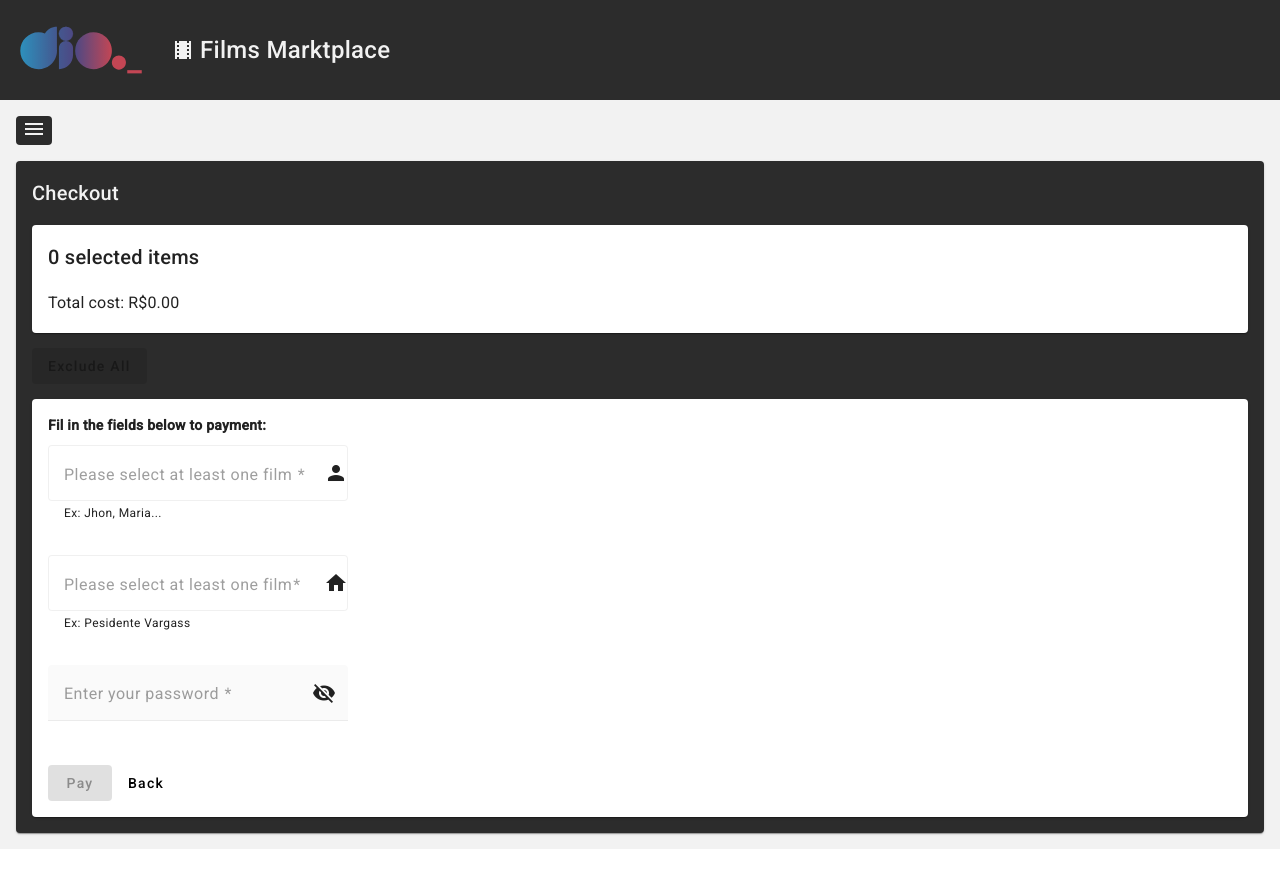
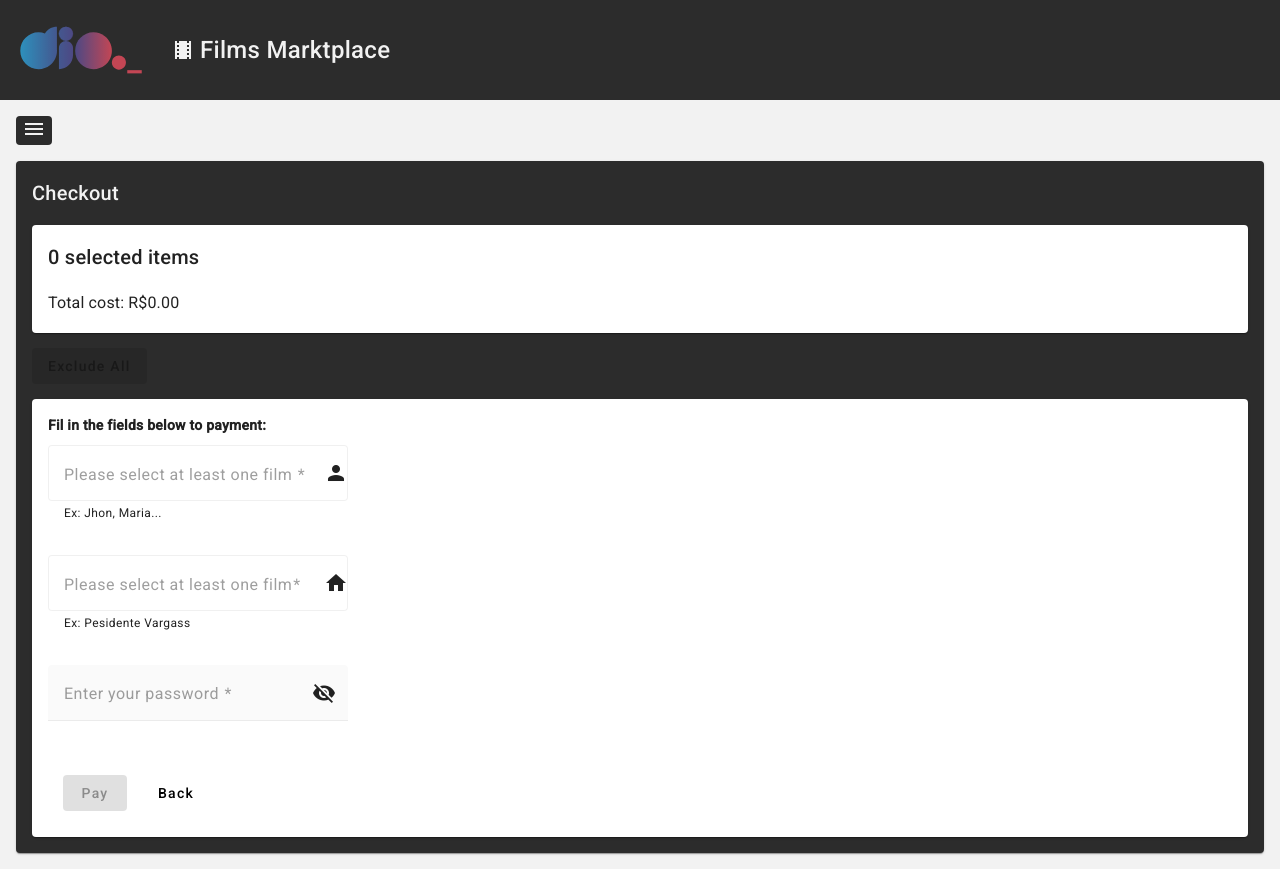
Before and after one commit to Augusto9237/marketplace-films, an Angular app in the folder angular-marketplace/: page /checkout in a window 1280 px wide. Built offline with nearby package versions, Linux system fonts and the light colour scheme.

Commit message:
feat: add showmessage payment

```diff
--- a/angular-marketplace/src/app/components/template/footer/footer.component.html
+++ b/angular-marketplace/src/app/components/template/footer/footer.component.html
@@ -1,6 +1,6 @@
 <mat-toolbar class="footer mat-elevation-z4">
 <span class="middle">
-  Developer with
+  Developed with
   <i class="material-icons">favorite</i>
   by
   <a href="https://github.com/Augusto9237" target="_blank">Augusto Sousa</a>
--- a/angular-marketplace/src/app/views/checkout/checkout.component.css
+++ b/angular-marketplace/src/app/views/checkout/checkout.component.css
@@ -33,10 +33,15 @@
 
 }
 
-
 .input-form {
   width: 300px;
   margin: 10px 0;
+}
+
+.mat-pay {
+  background-color: #4cd62b;
+  color: #f2f2f2;
+  margin: 10px 15px;
 }
 
 .mat-cancel {
--- a/angular-marketplace/src/app/views/checkout/checkout.component.ts
+++ b/angular-marketplace/src/app/views/checkout/checkout.component.ts
@@ -47,9 +47,10 @@ export class CheckoutComponent implements OnInit {
     ){
       this.checkoutService.showMessage("Please select at least one film", false);
       return;
+    }else{
+      this.checkoutService.showMessage(`Payment is successfull, good choice! confirmed order: to ${this.client.address} by ${this.client.name}`, true);
+      this.route.navigate(['../list-films'])
     }
-    this.checkoutService.showMessage("Payment!", true);
-    this.route.navigate(['/list-films'])
   }
 
   cancel():void{
--- a/angular-marketplace/src/app/views/checkout/checkout.service.ts
+++ b/angular-marketplace/src/app/views/checkout/checkout.service.ts
@@ -35,7 +35,7 @@ export class CheckoutService {
 
   constructor(private httpClient: HttpClient, private snakBar : MatSnackBar) { }
 
-  showMessage(message: string, isError: boolean = false): void {
+  showMessage(message: string, isError: boolean): void {
     this.snakBar.open(message, 'X', {
       duration: 3000,
       horizontalPosition: "right",
--- a/angular-marketplace/src/app/views/home/home.component.css
+++ b/angular-marketplace/src/app/views/home/home.component.css
@@ -2,7 +2,6 @@
   font-size: 2rem;
   font-weight: 300;
   line-height: 1.2;
-  padding: 10px;
 }
 
 .mat-card-content {
--- a/angular-marketplace/src/app/views/home/home.component.html
+++ b/angular-marketplace/src/app/views/home/home.component.html
@@ -1,7 +1,9 @@
 <mat-card class="home mat-elevation-z2">
-  <mat-card-title class="title">Welcome to the project </mat-card-title>
-  <mat-card-content class="mat-card-content">
-    <img src="assets/img/logo.svg" alt="logo" class="logo">
-    <p>This project is a film marketplace created with Angular Framework</p>
+  <mat-card-content>
+    <mat-card-title class="title">Welcome to the project </mat-card-title>
+    <mat-card-content class="mat-card-content">
+      <img src="assets/img/logo.svg" alt="logo" class="logo" />
+      <p>This project is a film marketplace created with Angular Framework</p>
+    </mat-card-content>
   </mat-card-content>
 </mat-card>
--- a/angular-marketplace/src/app/views/list-films/list-films.component.ts
+++ b/angular-marketplace/src/app/views/list-films/list-films.component.ts
@@ -16,12 +16,14 @@ import { Film } from './film.model';
 })
 export class ListFilmsComponent implements OnInit {
   listFilms: Film[] = [];
-  listSelectedFilms!:number;
+  listSelectedFilms!: number;
   hidden = false;
 
-  constructor(private checkoutService: CheckoutService, private route: Router) {}
+  constructor(private checkoutService: CheckoutService, private route: Router) { }
 
   ngOnInit(): void {
+    this.checkoutService.totalPrice = 0;
+    this.checkoutService.listSelectedFilms = [];
     this.checkoutService.getListFilms().subscribe((film) => {
       this.listFilms = film;
     })
@@ -32,10 +34,10 @@ export class ListFilmsComponent implements OnInit {
   }
 
   toggleCount() {
-    return this.listSelectedFilms =  this.checkoutService.listSelectedFilms.length
+    return this.listSelectedFilms = this.checkoutService.listSelectedFilms.length
   }
 
-  toCheckout():void{
+  toCheckout(): void {
     this.route.navigate(['/checkout']);
   }
 }
```
